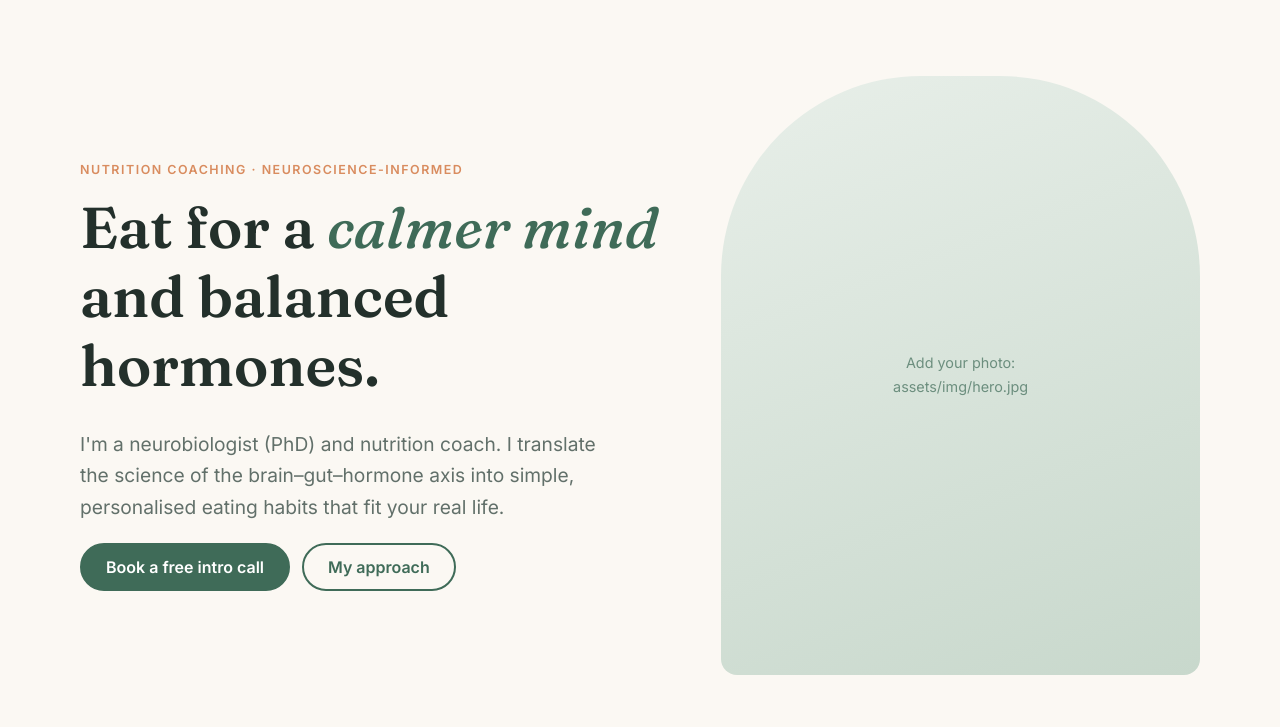
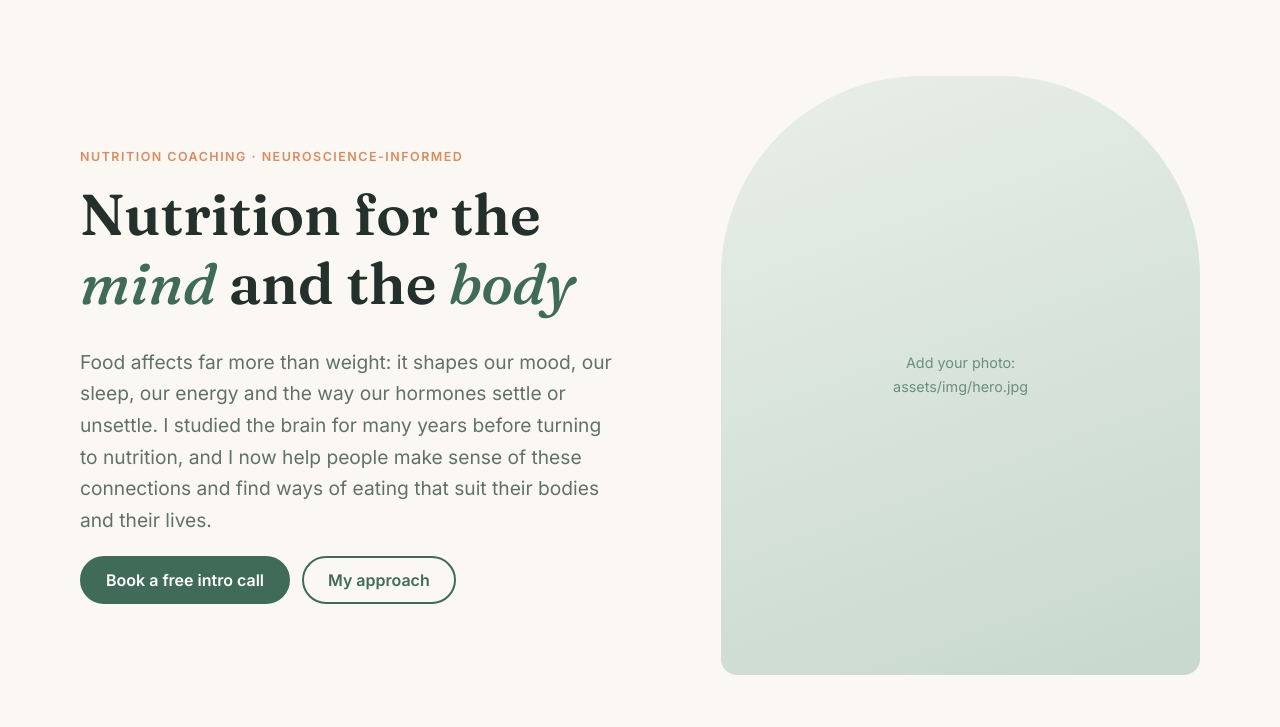
Before and after one commit to silviamartinelli/nutrition-website, a plain HTML site: page index.html in a window 1280 px wide. Shown: the part 73-800 px from the top of the page. Drawn offline with Linux system fonts and the light colour scheme.

Commit message:
Update index.html

```diff
--- a/index.html
+++ b/index.html
@@ -16,8 +16,8 @@
 <section class="hero"><div class="container split">
   <div>
     <p class="eyebrow">Nutrition coaching · Neuroscience-informed</p>
-    <h1>Eat for a <em>calmer mind</em> and balanced hormones.</h1>
-    <p class="lead">I'm a neurobiologist (PhD) and nutrition coach. I translate the science of the brain–gut–hormone axis into simple, personalised eating habits that fit your real life.</p>
+    <h1>Nutrition for the <em>mind</em> and the <em>body</em></h1>
+    <p class="lead">Food affects far more than weight: it shapes our mood, our sleep, our energy and the way our hormones settle or unsettle. I studied the brain for many years before turning to nutrition, and I now help people make sense of these connections and find ways of eating that suit their bodies and their lives.</p>
     <div class="btn-row">
       <a class="btn" href="appointments.html">Book a free intro call</a>
       <a class="btn ghost" href="approach.html">My approach</a>
```
